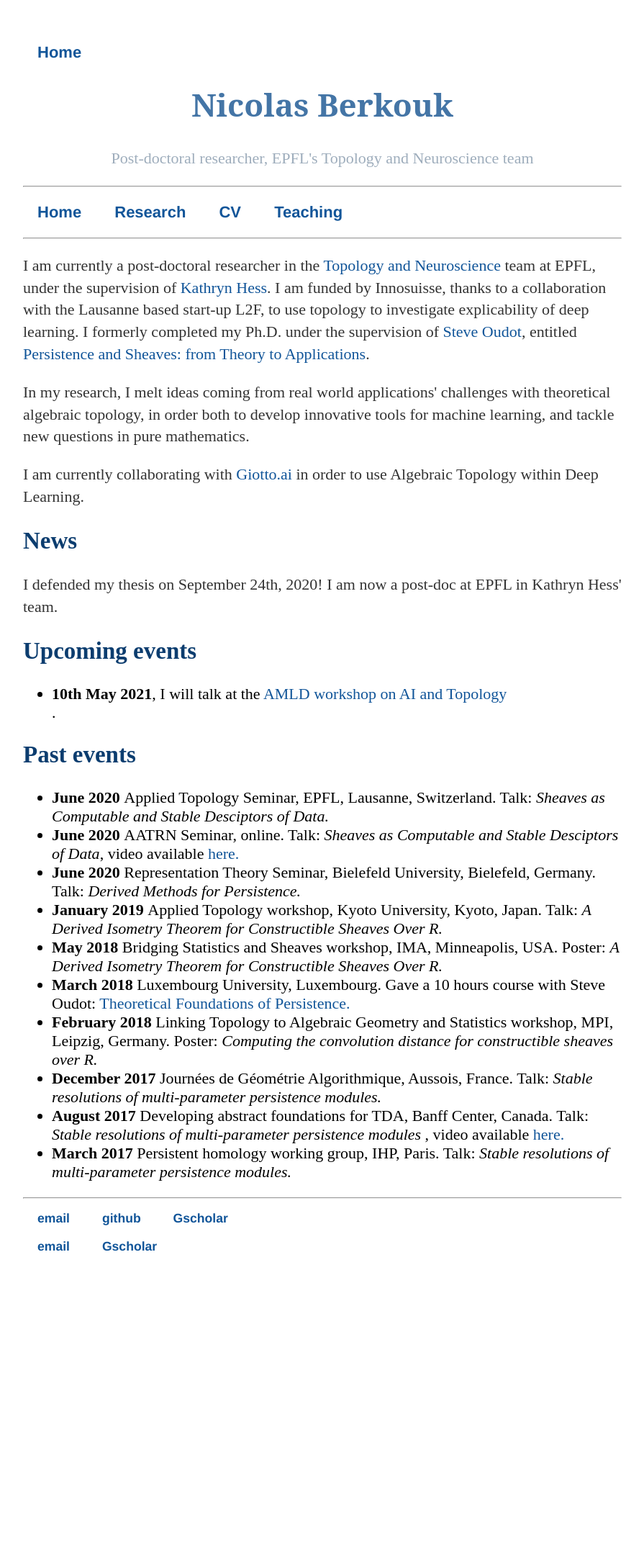
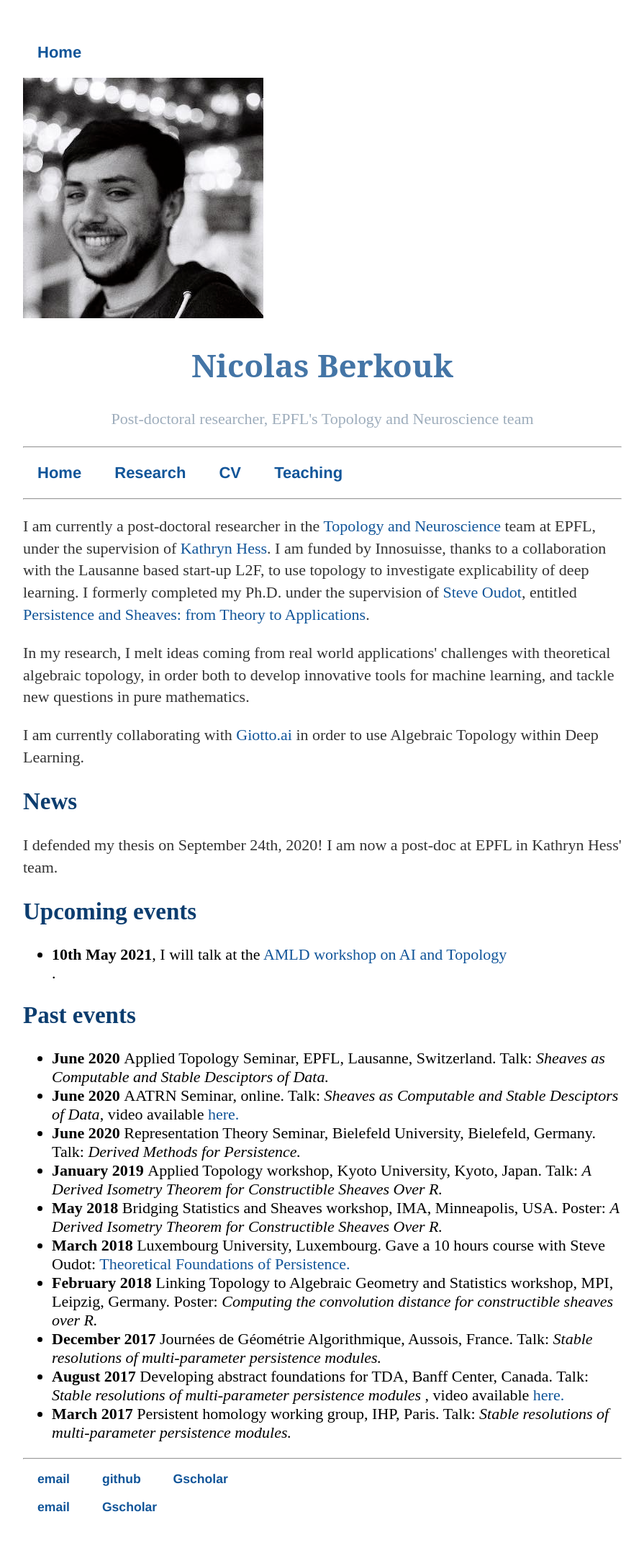
Before and after one commit to nberkouk/nberkouk.github.io, a Jekyll site: the page built from index.html, in a window 1280 px wide. Shown: the whole page at 72% size, without its empty margins (192-1087 px from the left). Built offline with Jekyll 4.4.1, drawn with Linux system fonts in a browser that asks for light colours; before the commit the page ends 1802 px from its top, so only the background shows below that.

Commit message:
add photo

```diff
--- a/index.html
+++ b/index.html
@@ -4,6 +4,7 @@ title: Nicolas Berkouk
 ---
 
         <head>
+          <img src="photo.png" >
 		<meta charset="utf-8">
 		<title>Nicolas Berkouk</title>
 		<!-- link to main stylesheet -->
```
Also changed, not shown: photo.png (added).
